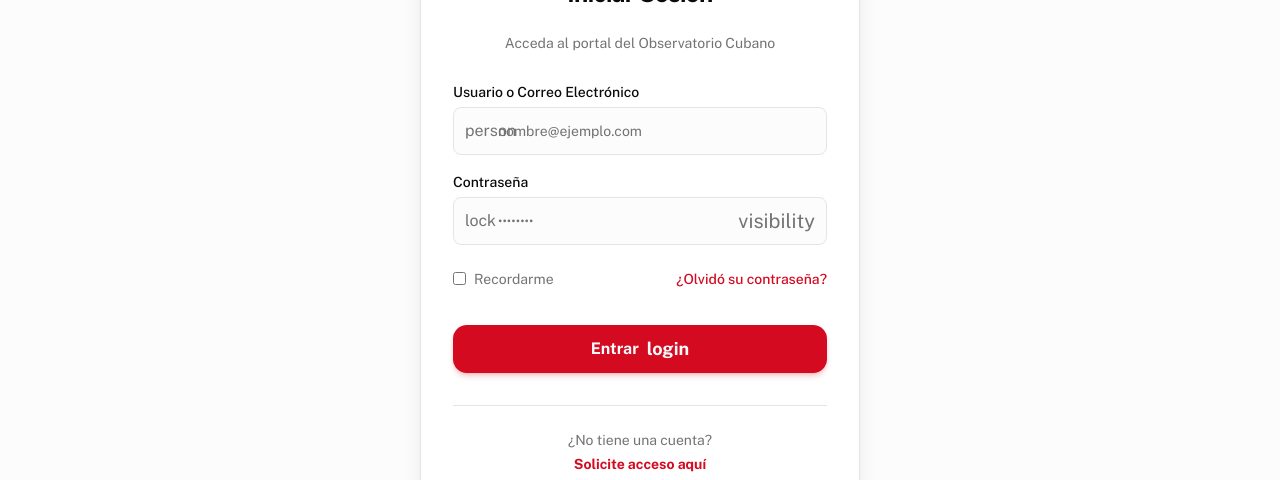
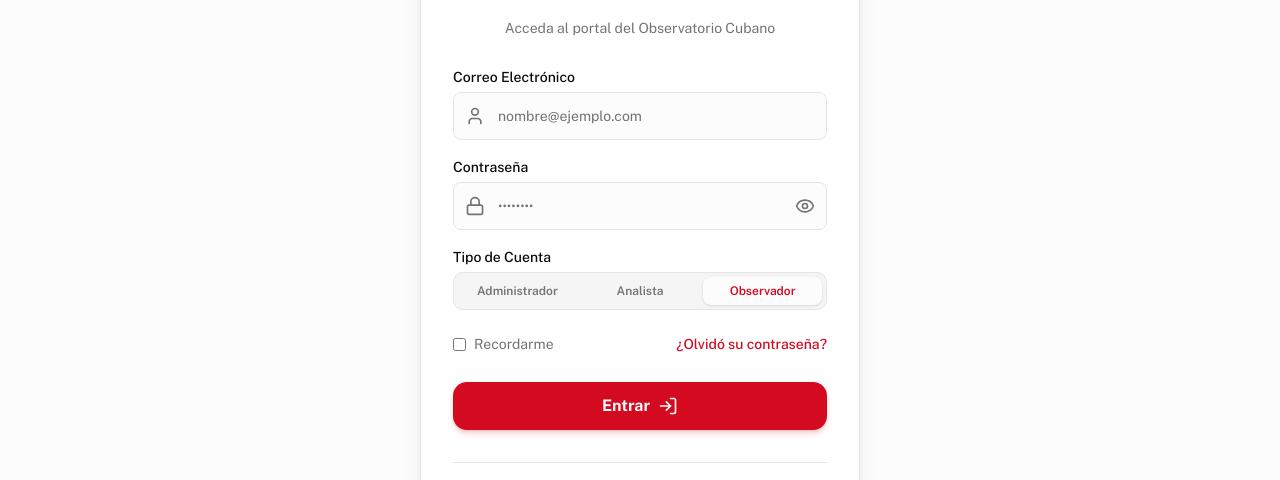
Before and after one commit to Marlon-Chaviano/observatory, a Next.js app: page /login in a window 1280 px wide. Shown: the part 247-727 px from the top of the page. Built offline with nearby package versions, Linux system fonts and the light colour scheme; no server answers.

Commit message:
feat(auth): implement login form with role selection and zod validation

```diff
--- a/src/features/auth/components/LoginForm.tsx
+++ b/src/features/auth/components/LoginForm.tsx
@@ -1,14 +1,71 @@
 "use client";
 
 import React, { useState } from "react";
+import { useForm } from "react-hook-form";
 import Link from "next/link";
+
+import { zodResolver } from "@hookform/resolvers/zod";
+import { Eye, EyeOff, Lock, LogIn, User } from "lucide-react";
+import * as z from "zod";
 
 import { Button } from "@/components/primitives/Button";
 import { Input } from "@/components/primitives/Input";
 import { Label } from "@/components/primitives/Label";
+import { signIn } from "@/features/auht/service";
+import { ApiError } from "@/lib/api/api-client";
+
+// Configuración de roles
+const ROLES = [
+	{ id: "admin", label: "Administrador" },
+	{ id: "analyst", label: "Analista" },
+	{ id: "observer", label: "Observador" },
+];
+
+// Esquema de validación
+const loginSchema = z.object({
+	email: z.string().email("Correo no válido"),
+	password: z.string().min(1, "La contraseña es obligatoria"),
+	role: z.string().min(1, "Seleccione un rol"),
+});
+
+type LoginFormValues = z.infer<typeof loginSchema>;
 
 export const LoginForm = () => {
 	const [showPassword, setShowPassword] = useState(false);
+	const [serverError, setServerError] = useState<string | null>(null);
+
+	const {
+		register,
+		handleSubmit,
+		setValue,
+		watch,
+		formState: { errors, isSubmitting },
+	} = useForm<LoginFormValues>({
+		resolver: zodResolver(loginSchema),
+		defaultValues: {
+			email: "",
+			password: "",
+			role: "observer", // Por defecto enviará "observer" a la API
+		},
+	});
+
+	// eslint-disable-next-line react-hooks/incompatible-library
+	const selectedRole = watch("role");
+
+	const onSubmit = async (data: LoginFormValues) => {
+		setServerError(null);
+		try {
+			// Al enviar 'data', el campo 'role' ya lleva el valor en inglés (admin, analyst u observer)
+			await signIn(data);
+			window.location.href = "/dashboard";
+		} catch (error) {
+			if (error instanceof ApiError) {
+				setServerError(error.message || "Credenciales incorrectas o cuenta no aprobada");
+			} else {
+				setServerError("Error de conexión con el servidor");
+			}
+		}
+	};
 
 	return (
 		<div className="w-full max-w-[440px]">
@@ -24,33 +81,34 @@ export const LoginForm = () => {
 					<p className="text-muted-foreground text-sm">Acceda al portal del Observatorio Cubano</p>
 				</div>
 
-				<form className="flex flex-col gap-5" onSubmit={(e) => e.preventDefault()}>
+				<form className="flex flex-col gap-5" onSubmit={handleSubmit(onSubmit)}>
 					{/* Usuario */}
 					<div className="flex flex-col gap-2 text-left">
-						<Label htmlFor="username">Usuario o Correo Electrónico</Label>
+						<Label htmlFor="email">Correo Electrónico</Label>
 						<div className="relative">
-							<span className="material-symbols-outlined text-muted-foreground absolute top-1/2 left-3 -translate-y-1/2 [font-variation-settings:'FILL'_1]">
-								person
-							</span>
+							<User className="text-muted-foreground absolute top-1/2 left-3 size-5 -translate-y-1/2" />
 							<Input
-								id="username"
-								className="bg-background border-input h-12 pl-11"
+								{...register("email")}
+								id="email"
+								className={`bg-background border-input h-12 pl-11 ${errors.email ? "border-destructive" : ""}`}
 								placeholder="nombre@ejemplo.com"
 							/>
 						</div>
+						{errors.email && (
+							<span className="text-destructive text-xs">{errors.email.message}</span>
+						)}
 					</div>
 
 					{/* Contraseña */}
 					<div className="flex flex-col gap-2 text-left">
 						<Label htmlFor="password">Contraseña</Label>
 						<div className="relative">
-							<span className="material-symbols-outlined text-muted-foreground absolute top-1/2 left-3 -translate-y-1/2 [font-variation-settings:'FILL'_1]">
-								lock
-							</span>
+							<Lock className="text-muted-foreground absolute top-1/2 left-3 size-5 -translate-y-1/2" />
 							<Input
+								{...register("password")}
 								id="password"
 								type={showPassword ? "text" : "password"}
-								className="bg-background border-input h-12 pr-11 pl-11"
+								className={`bg-background border-input h-12 pr-11 pl-11 ${errors.password ? "border-destructive" : ""}`}
 								placeholder="••••••••"
 							/>
 							<button
@@ -58,10 +116,32 @@ export const LoginForm = () => {
 								onClick={() => setShowPassword(!showPassword)}
 								className="text-muted-foreground hover:text-primary absolute top-1/2 right-3 -translate-y-1/2 transition-colors"
 							>
-								<span className="material-symbols-outlined text-xl [font-variation-settings:'FILL'_1]">
-									{showPassword ? "visibility_off" : "visibility"}
-								</span>
+								{showPassword ? <EyeOff size={20} /> : <Eye size={20} />}
 							</button>
+						</div>
+						{errors.password && (
+							<span className="text-destructive text-xs">{errors.password.message}</span>
+						)}
+					</div>
+
+					{/* Selección de Rol */}
+					<div className="flex flex-col gap-2 text-left">
+						<Label>Tipo de Cuenta</Label>
+						<div className="bg-muted border-border flex gap-1 rounded-lg border p-1">
+							{ROLES.map((role) => (
+								<button
+									key={role.id}
+									type="button"
+									onClick={() => setValue("role", role.id)}
+									className={`flex-1 rounded-md py-1.5 text-xs font-semibold transition-all ${
+										selectedRole === role.id
+											? "bg-background text-primary shadow-sm"
+											: "text-muted-foreground hover:text-foreground"
+									}`}
+								>
+									{role.label}
+								</button>
+							))}
 						</div>
 					</div>
 
@@ -81,14 +161,19 @@ export const LoginForm = () => {
 						</Link>
 					</div>
 
+					{serverError && (
+						<div className="text-destructive bg-destructive/10 border-destructive/20 rounded-lg border p-2 text-center text-xs font-medium">
+							{serverError}
+						</div>
+					)}
+
 					<Button
 						type="submit"
-						className="bg-primary text-primary-foreground shadow-primary/20 mt-4 flex h-12 w-full items-center justify-center gap-2 rounded-xl font-bold shadow-md transition-all hover:opacity-90"
+						disabled={isSubmitting}
+						className="bg-primary text-primary-foreground shadow-primary/20 mt-2 flex h-12 w-full items-center justify-center gap-2 rounded-xl font-bold shadow-md transition-all hover:opacity-90 disabled:opacity-50"
 					>
-						<span>Entrar</span>
-						<span className="material-symbols-outlined text-lg [font-variation-settings:'FILL'_1]">
-							login
-						</span>
+						<span>{isSubmitting ? "Entrando..." : "Entrar"}</span>
+						<LogIn size={20} />
 					</Button>
 				</form>
 
```
